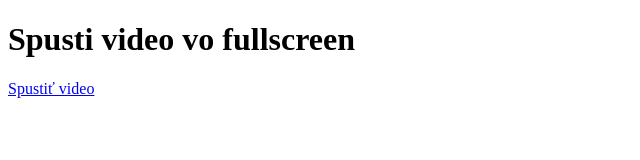
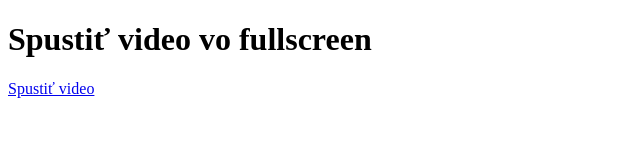
Before and after one commit to vasekk78/nightlife, a plain HTML site: page index.html in a window 1280 px wide. Shown: the whole page, without its empty margins (0-640 px from the left). Drawn offline with Linux system fonts and the light colour scheme.

Commit message:
Update index.html

```diff
--- a/index.html
+++ b/index.html
@@ -6,7 +6,7 @@
     <title>Video s QR kódom</title>
 </head>
 <body>
-    <h1>Spusti video vo fullscreen</h1>
+    <h1>Spustiť video vo fullscreen</h1>
 
     <!-- Odkaz, ktorý aktivuje video cez JavaScript -->
     <a href="#" onclick="playFullScreenVideo();">Spustiť video</a>
```
